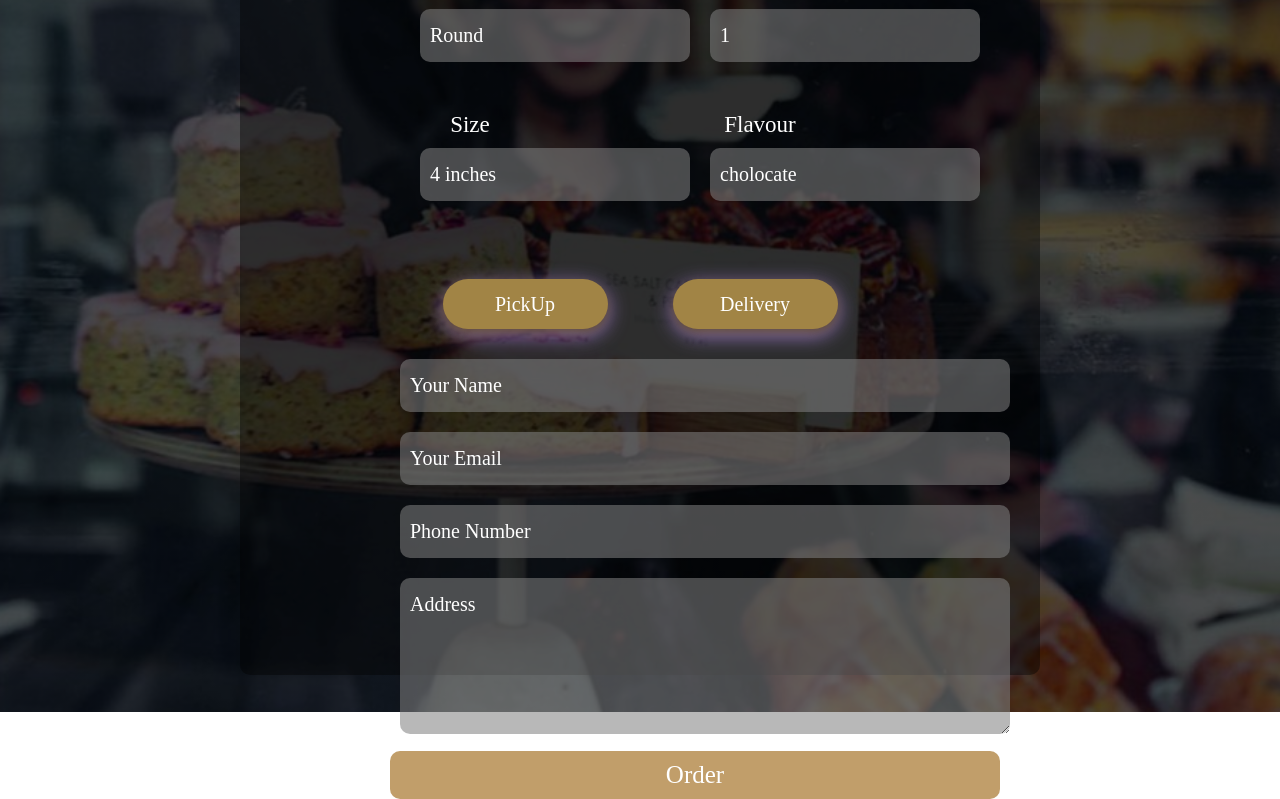
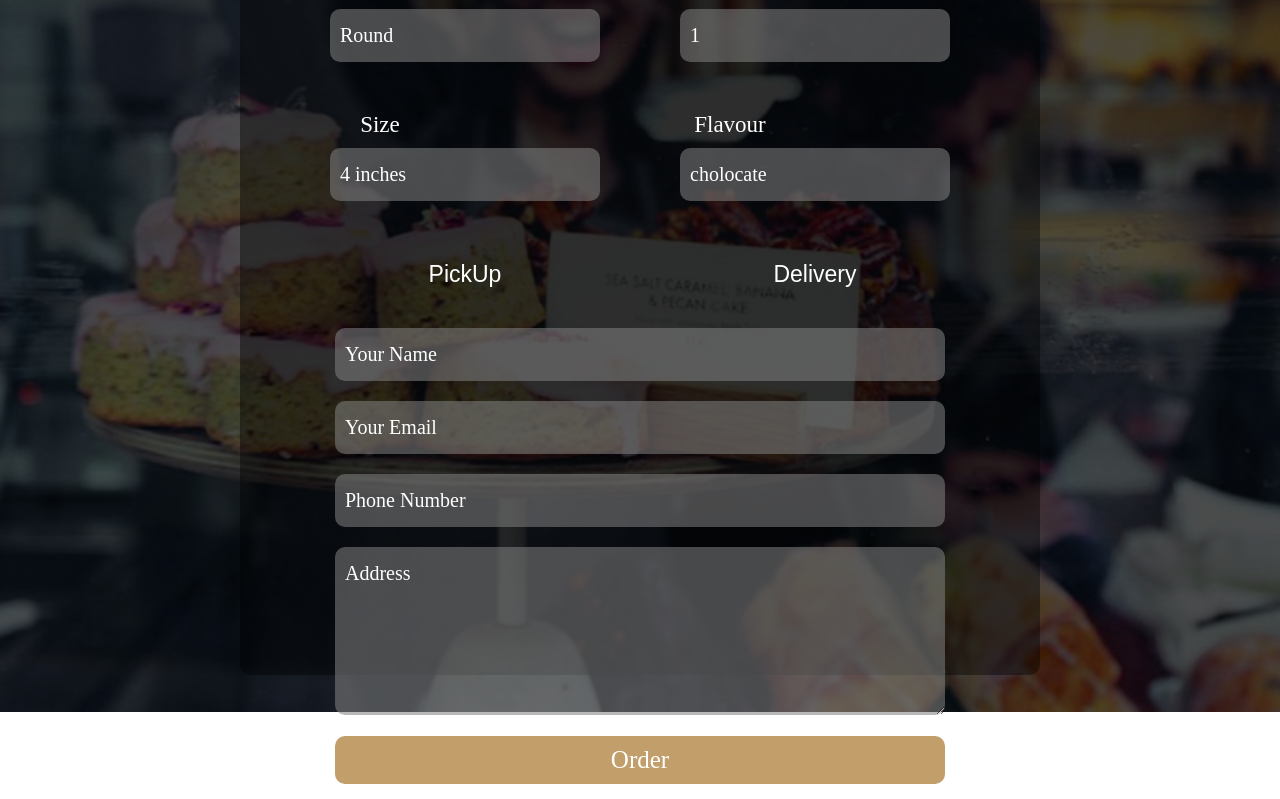
Before and after one commit to Sehara2002/CakeApp, a React (Vite) app: page /orders in a window 1280 px wide. Shown: the part 248-1047 px from the top of the page. Built offline with nearby package versions, Linux system fonts and the light colour scheme; a web font is replaced by a local one.

Commit message:
Update Login, Signup and Order components

```diff
--- a/src/Components/CSS/Loginform.css
+++ b/src/Components/CSS/Loginform.css
@@ -1,18 +1,11 @@
-form{
+.login-frm{
     display: inline-block;
     align-items: center;
     height: 170px;
     width: 500px;
     margin-bottom: 140px;
 }
-.text_area{
-    align-content: center;
-    border-radius: 15px;
-    margin-bottom: 37px;
-    width: 100%;
-    height: 50px;
-    box-shadow: 0 0 8px 0 rgba(0, 0, 0, 0.2), 0 0 20px 0 rgba(0, 0, 0, 0.19);
-}
+
 
 .text_input{
     margin-top: 1.2rem;
@@ -31,7 +24,7 @@ form{
 }
 
 
-.btn{
+.btn-login{
     margin-top: 28px;
     width: 165px;
     height: 50px;
--- a/src/Components/CSS/Orders.css
+++ b/src/Components/CSS/Orders.css
@@ -91,7 +91,7 @@
     padding: 10px 20px;
 }
 
-.inp{
+.inp,.add-txt{
     width: 610px;
 }
 
--- a/src/Components/Loginform.jsx
+++ b/src/Components/Loginform.jsx
@@ -3,7 +3,7 @@ import "./CSS/Loginform.css"
 const Loginform = () => {
   return (
     <div>
-        <form>
+        <form className="login-frm">
           <div >
             <input
               type="text"
@@ -27,7 +27,7 @@ const Loginform = () => {
           <input
             type="submit"
             value="LOGIN"
-            className="btn"
+            className="btn-login"
 
           />
         </form>
--- a/src/Components/Orders.jsx
+++ b/src/Components/Orders.jsx
@@ -55,7 +55,7 @@ const Orders = () => {
                 <input type="text" className="inp name" placeholder="Your Name" /><br/>
                 <input type="email" className="inp email" placeholder="Your Email"/><br/>
                 <input type="text" className="inp number" placeholder="Phone Number"/><br/>
-                <textarea className="inp txt" placeholder="Address" rows="6" ></textarea>
+                <textarea className="inp add-txt" placeholder="Address" rows="6" ></textarea>
               </div>
               <div className="order-btn">
                 <button className="o-btn">Order</button>
```
